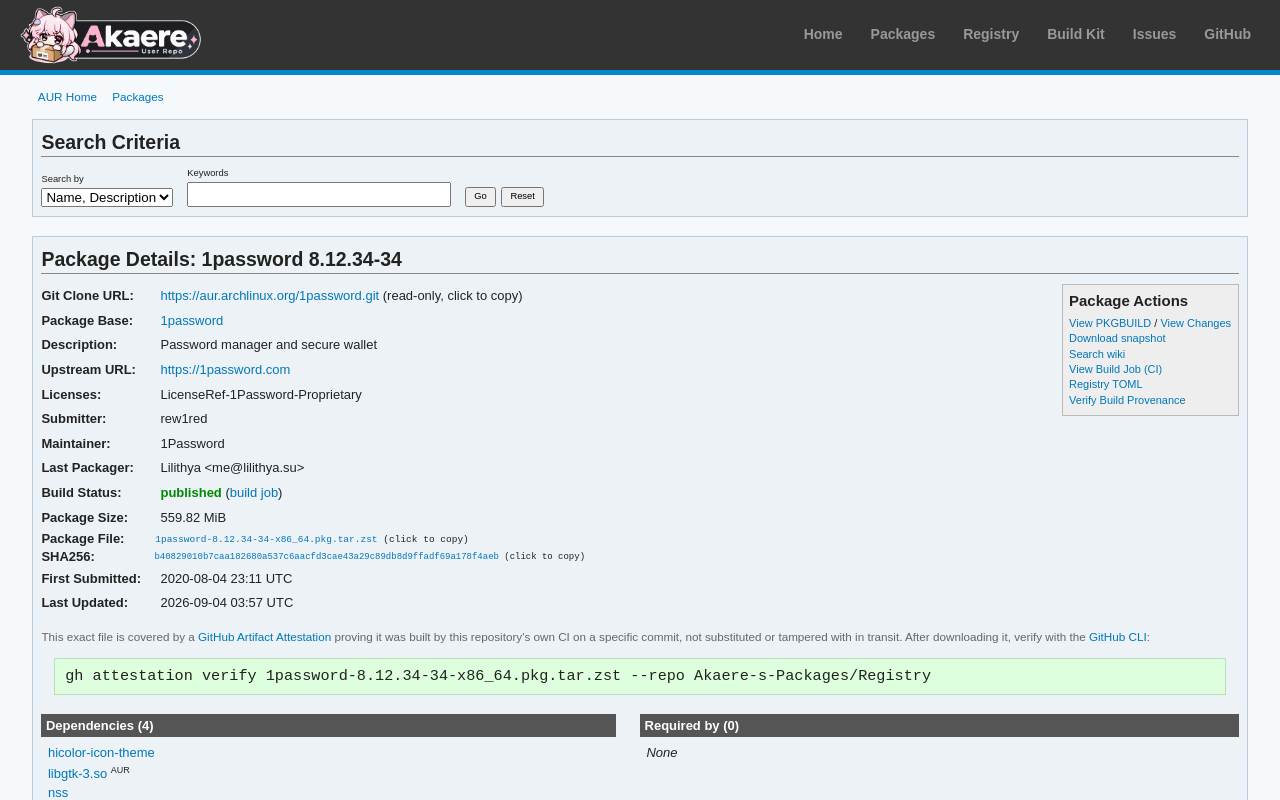
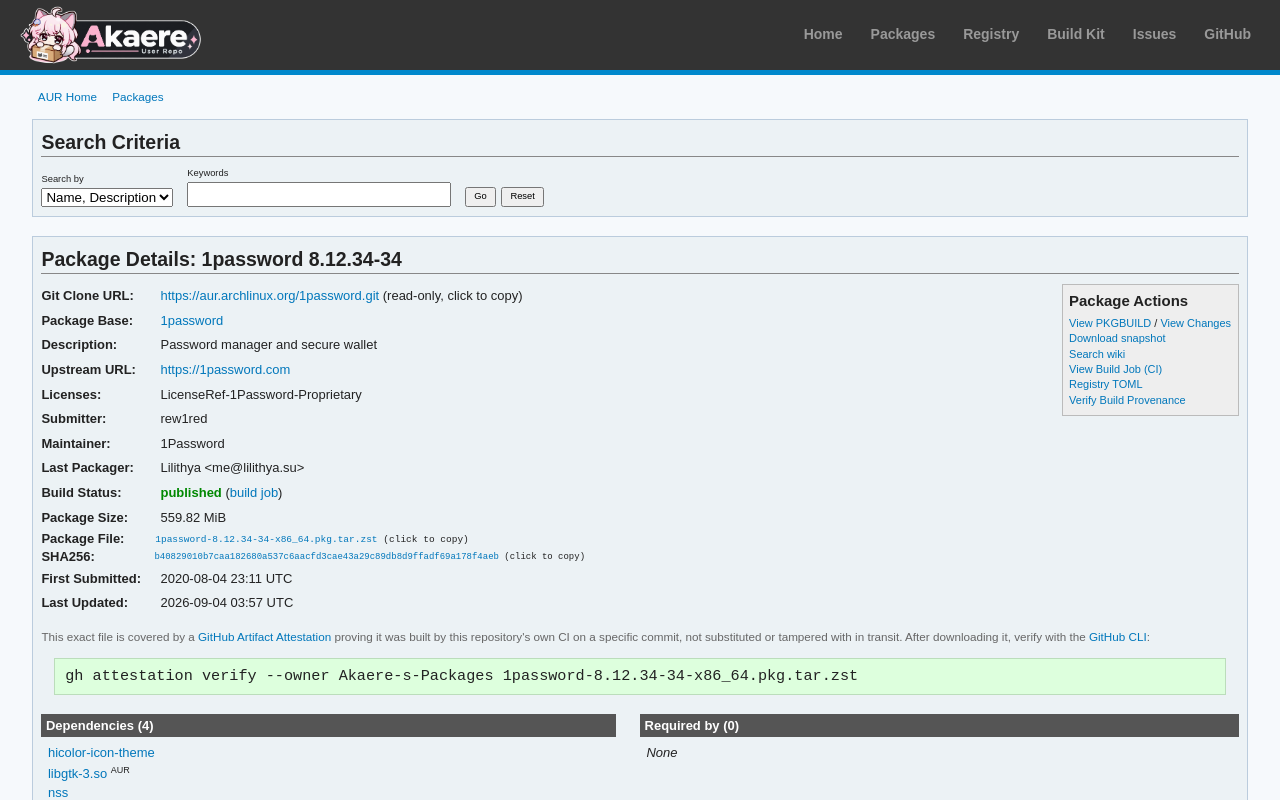
Before and after one commit to Akaere-s-Packages/WebSite-Kit, an Eleventy site: page src/packages/detail.njk in a window 1280 px wide. Shown: the top 800 px of the page. Built offline with nearby package versions, Linux system fonts and the light colour scheme; Eleventy itself is replaced by a stand-in of ours; files that its build step writes are made by us from their sources.

Commit message:
fix(detail): update build provenance verification command syntax

```diff
--- a/src/packages/detail.njk
+++ b/src/packages/detail.njk
@@ -187,7 +187,7 @@ eleventyComputed:
         <p style="color: #666; font-size: 0.9em;">
             This exact file is covered by a <a href="https://github.com/Akaere-s-Packages/Registry/attestations" target="_blank" rel="noopener">GitHub Artifact Attestation</a> proving it was built by this repository's own CI on a specific commit, not substituted or tampered with in transit. After downloading it, verify with the <a href="https://cli.github.com/" target="_blank" rel="noopener">GitHub CLI</a>:
         </p>
-        <pre><code>gh attestation verify {{ details.filename }} --repo Akaere-s-Packages/Registry</code></pre>
+        <pre><code>gh attestation verify --owner Akaere-s-Packages {{ details.filename }}</code></pre>
     </div>
     {% endif %}
 
```
